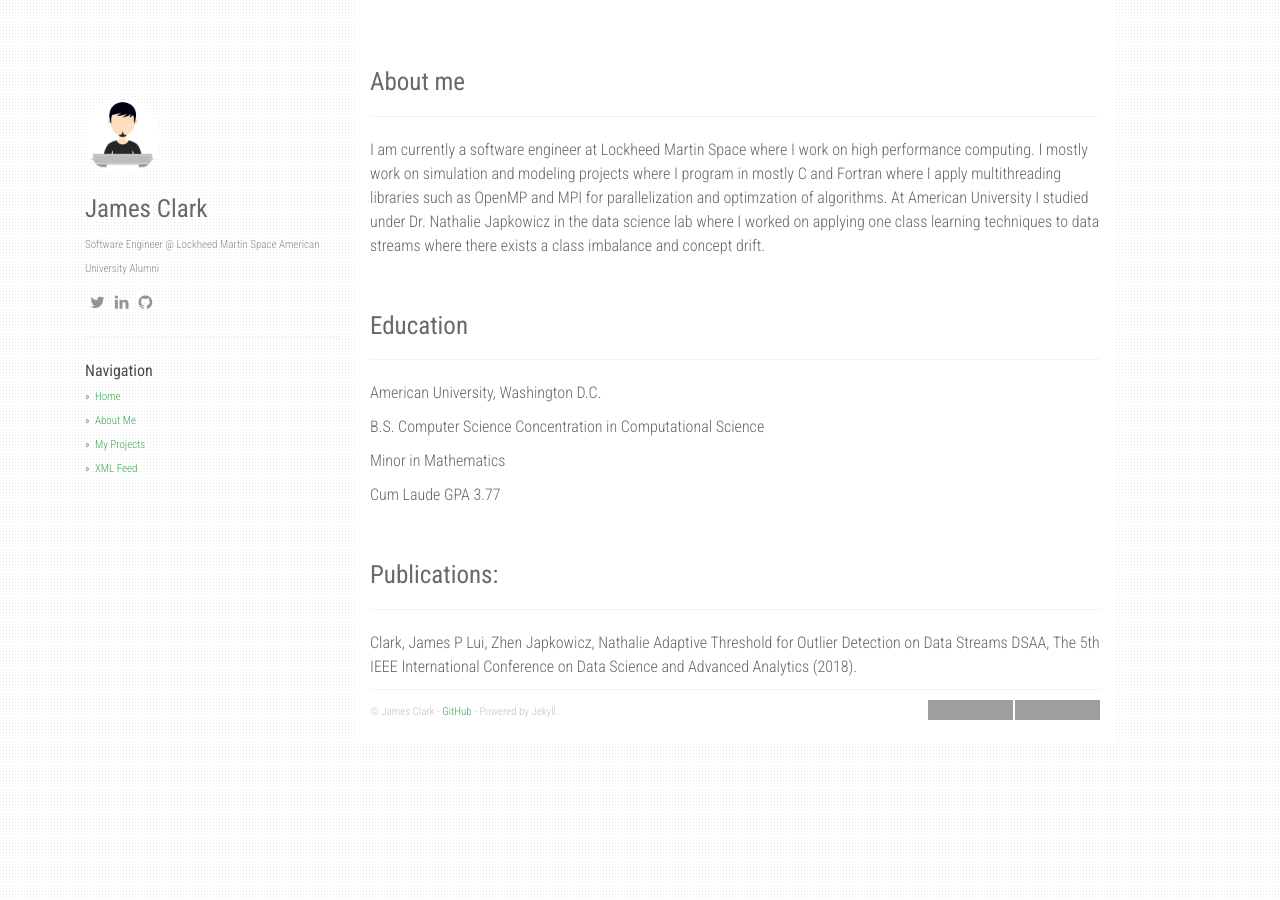
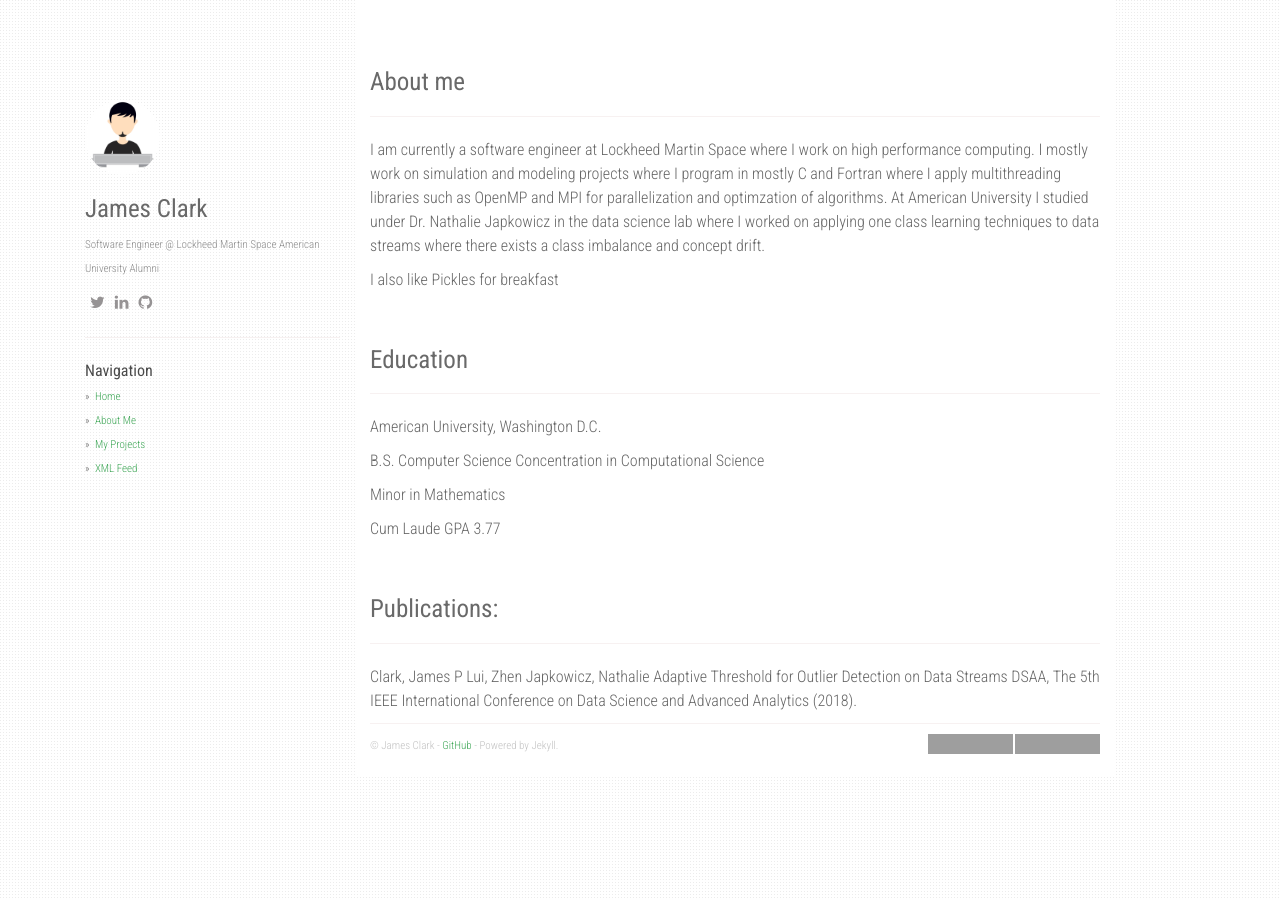
Before and after one commit to agusmakmun/agusmakmun.github.io, a Jekyll site: the page built from index.md, in a window 1280 px wide. Built offline with Jekyll 4.4.1, drawn with Linux system fonts in a browser that asks for light colours; nearby versions of some CDN libraries; grey boxes are pictures that could not be loaded.

Commit message:
ADding pickles

```diff
--- a/index.md
+++ b/index.md
@@ -9,6 +9,8 @@ permalink: /
 
 
 I am currently a software engineer at Lockheed Martin Space where I work on high performance computing. I mostly work on simulation and modeling projects where I program in mostly C and Fortran where I apply multithreading libraries such as OpenMP and MPI for parallelization and optimzation of algorithms. At American University I studied under Dr. Nathalie Japkowicz in the data science lab where I worked on applying one class learning techniques to data streams where there exists a class imbalance and concept drift.
+
+I also like Pickles for breakfast
 
 <br>
 # Education
```
